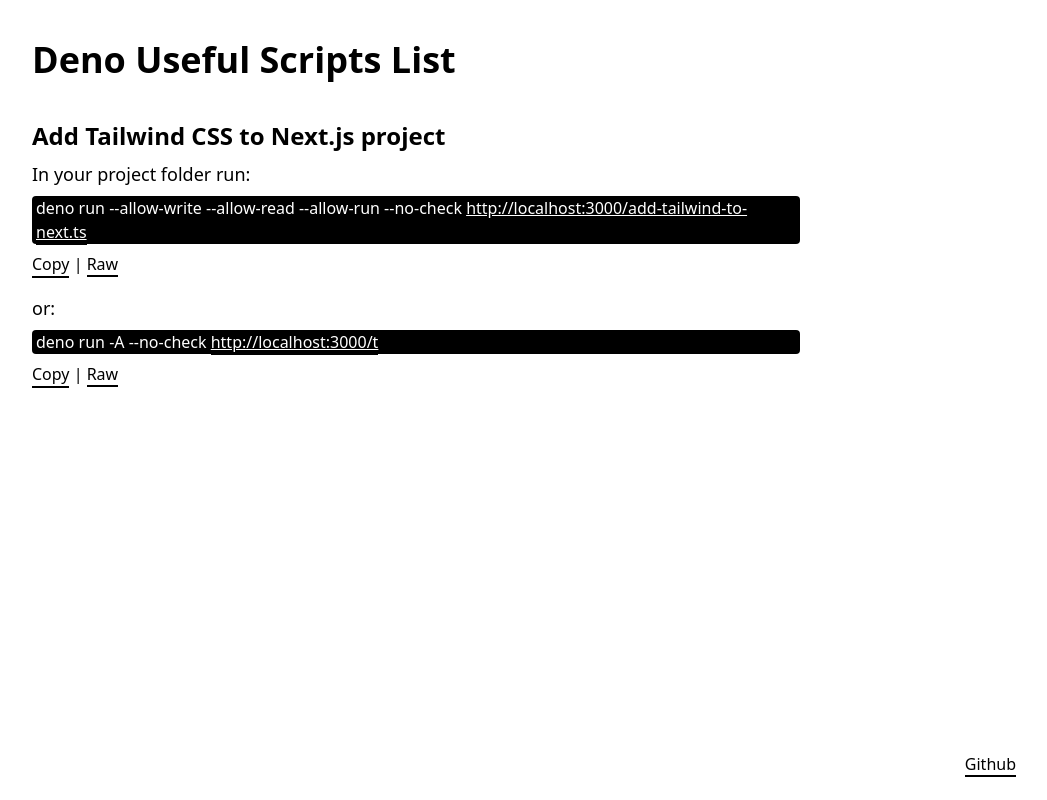
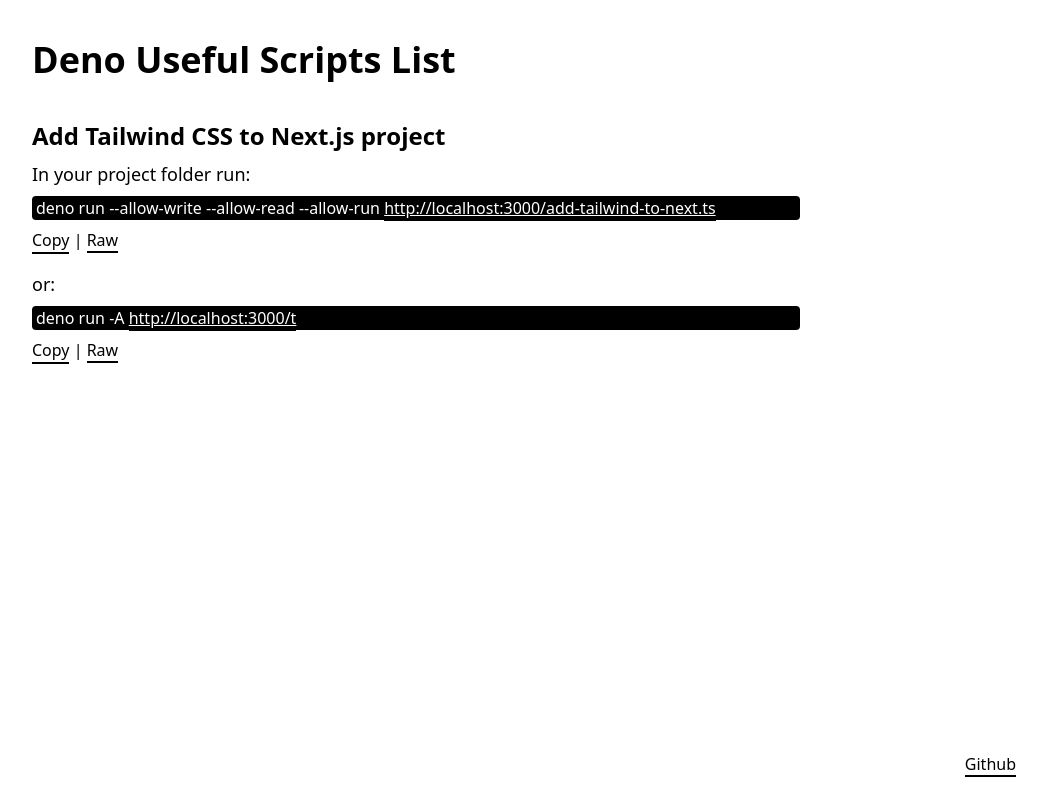
Before and after one commit to comingAlive/denos, a Next.js app: page / in a window 1280 px wide. Shown: the whole page, without its empty margins (224-1271 px from the left). Built offline with nearby package versions, Linux system fonts and the light colour scheme.

Commit message:
remove --no-check

```diff
--- a/pages/index.tsx
+++ b/pages/index.tsx
@@ -11,12 +11,12 @@
         <h2 id="1">Add Tailwind CSS to Next.js project</h2>
         <CommandBlockWithTitle
           label="In your project folder run:"
-          command="deno run --allow-write --allow-read --allow-run --no-check"
+          command="deno run --allow-write --allow-read --allow-run"
           link={`${SITE_NAME}/add-tailwind-to-next.ts`}
         />
         <CommandBlockWithTitle
           label="or:"
-          command="deno run -A --no-check"
+          command="deno run -A"
           link={`${SITE_NAME}/t`}
         />
       </article>
```
Also changed, not shown: 1 other file (tests, documents, lock files or other folders).
